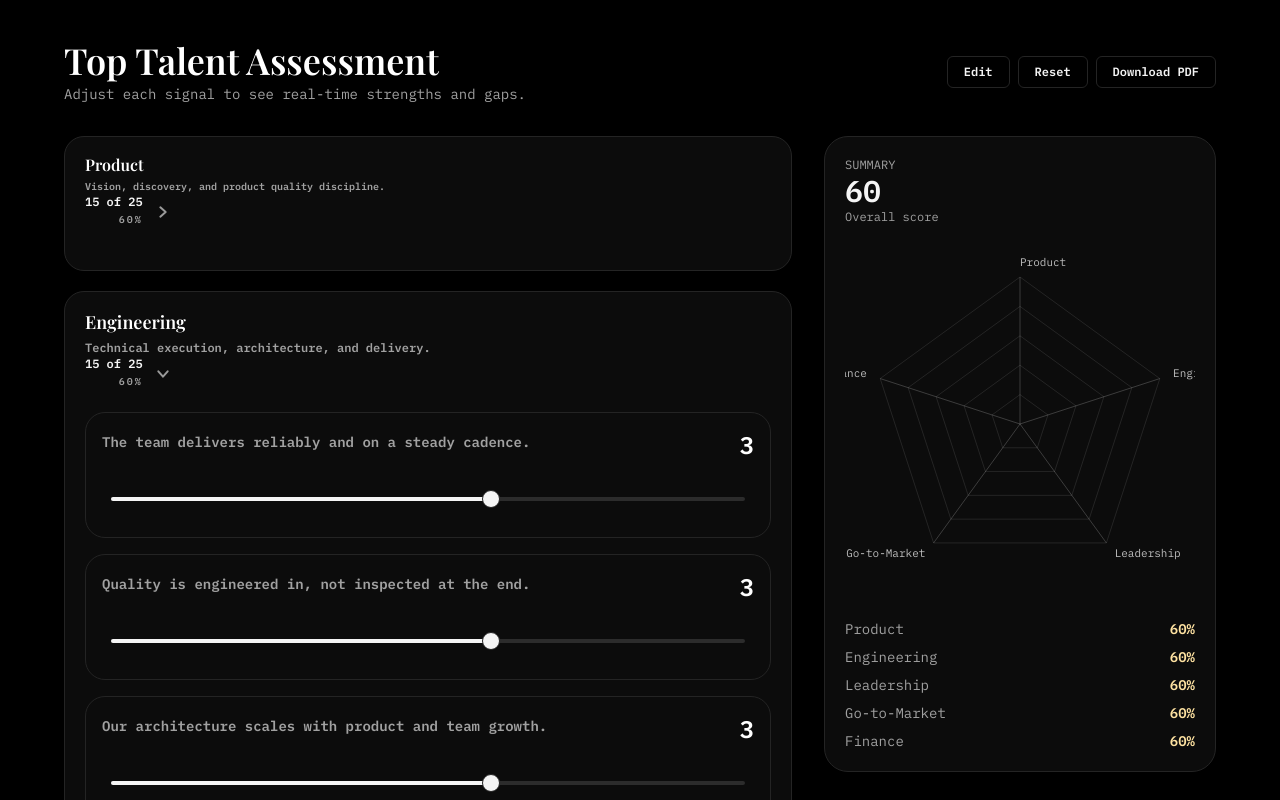
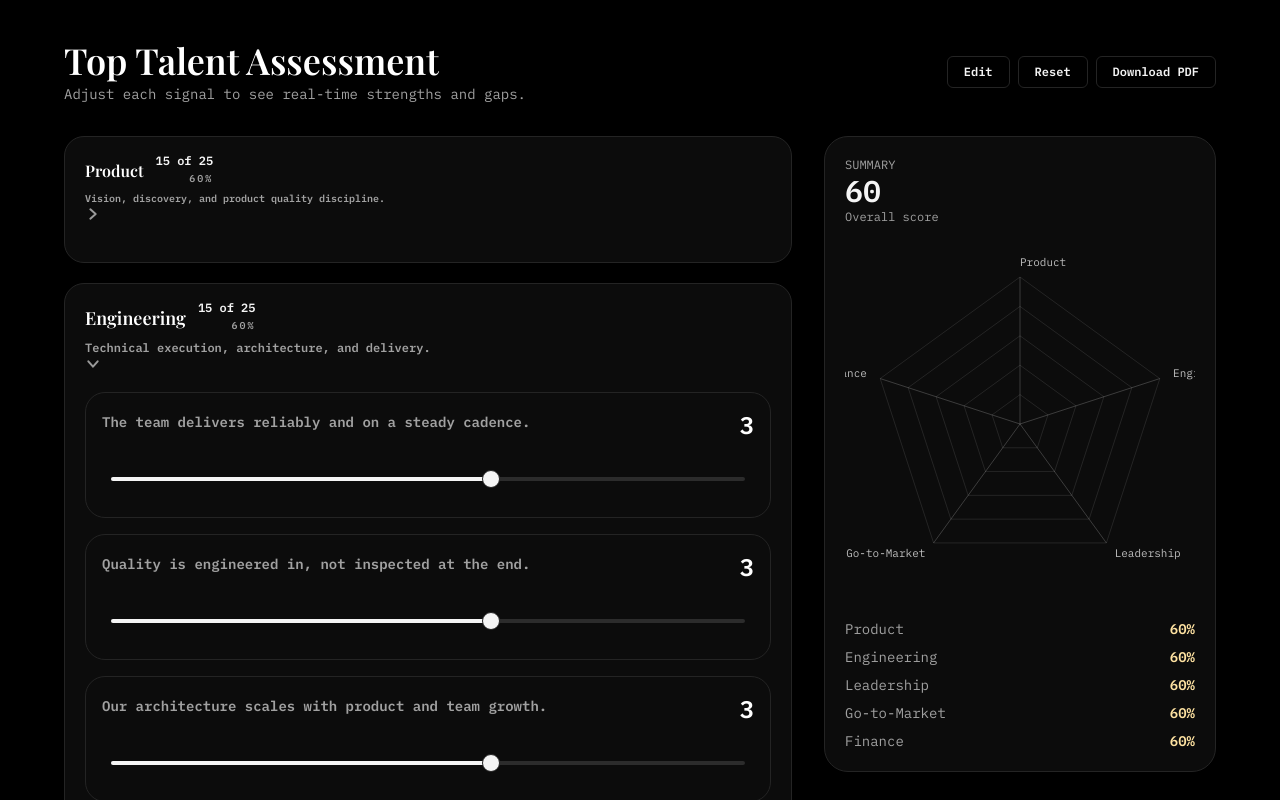
Before and after one commit to rickdavis50/talent, a React (Vite) app: page / in a window 1280 px wide. Both pictures are taken after a click on the button "Skip for now". Shown: the top 800 px of the page. Built offline with nearby package versions, Linux system fonts and the light colour scheme.

Commit message:
Move category score inline and carrot to right

```diff
--- a/src/components/CategoryAccordion.tsx
+++ b/src/components/CategoryAccordion.tsx
@@ -44,11 +44,12 @@ const CategoryAccordion: React.FC<CategoryAccordionProps> = ({
         id={`${id}-header`}
       >
         <div className="flex-1">
+          <div className="flex flex-wrap items-center gap-3">
             {editMode ? (
               <input
                 value={title}
                 onChange={(event) => onTitleChange(event.target.value)}
-              className="w-full rounded-lg border border-[var(--color-border)] bg-[var(--color-panel)] px-3 py-2 text-sm font-semibold font-display focus-visible:outline focus-visible:outline-2 focus-visible:outline-[var(--color-accent)]"
+                className="min-w-[180px] flex-1 rounded-lg border border-[var(--color-border)] bg-[var(--color-panel)] px-3 py-2 text-sm font-semibold font-display focus-visible:outline focus-visible:outline-2 focus-visible:outline-[var(--color-accent)]"
                 aria-label="Edit category title"
               />
             ) : (
@@ -60,6 +61,15 @@ const CategoryAccordion: React.FC<CategoryAccordionProps> = ({
                 {title}
               </div>
             )}
+            <div className="text-right">
+              <div className="text-xs font-semibold text-[var(--color-text)]">
+                {scoreValue} of {scoreMax}
+              </div>
+              <div className="text-[10px] uppercase tracking-[0.2em] text-[var(--color-muted)]">
+                {scorePercent}%
+              </div>
+            </div>
+          </div>
           {editMode ? (
             <input
               value={description}
@@ -77,15 +87,6 @@ const CategoryAccordion: React.FC<CategoryAccordionProps> = ({
             </p>
           )}
         </div>
-        <div className="flex items-center gap-3">
-          <div className="text-right">
-            <div className="text-xs font-semibold text-[var(--color-text)]">
-              {scoreValue} of {scoreMax}
-            </div>
-            <div className="text-[10px] uppercase tracking-[0.2em] text-[var(--color-muted)]">
-              {scorePercent}%
-            </div>
-          </div>
         <img
           src={carrot}
           alt=""
@@ -94,7 +95,6 @@ const CategoryAccordion: React.FC<CategoryAccordionProps> = ({
           }`}
           aria-hidden="true"
         />
-        </div>
       </AppButton>
       <div
         id={`${id}-panel`}
```
Lines whose indentation alone changed are shown as unchanged.
